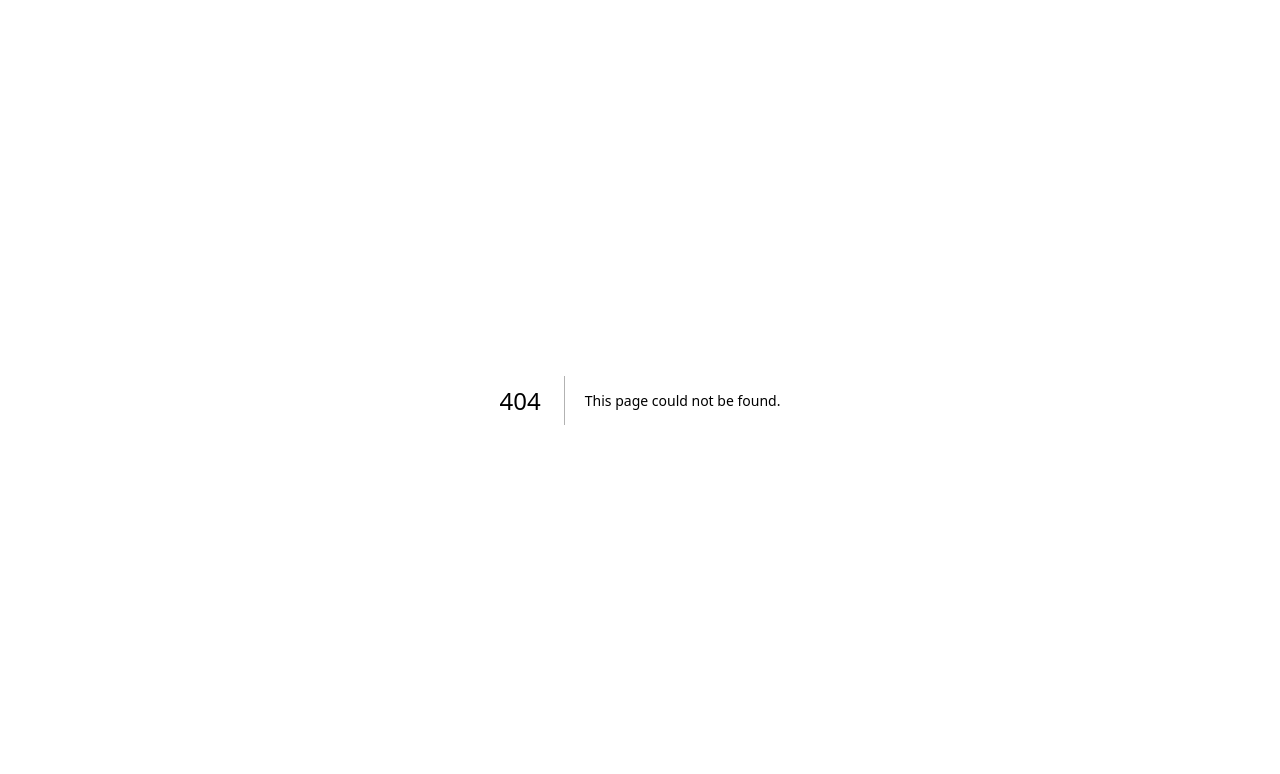
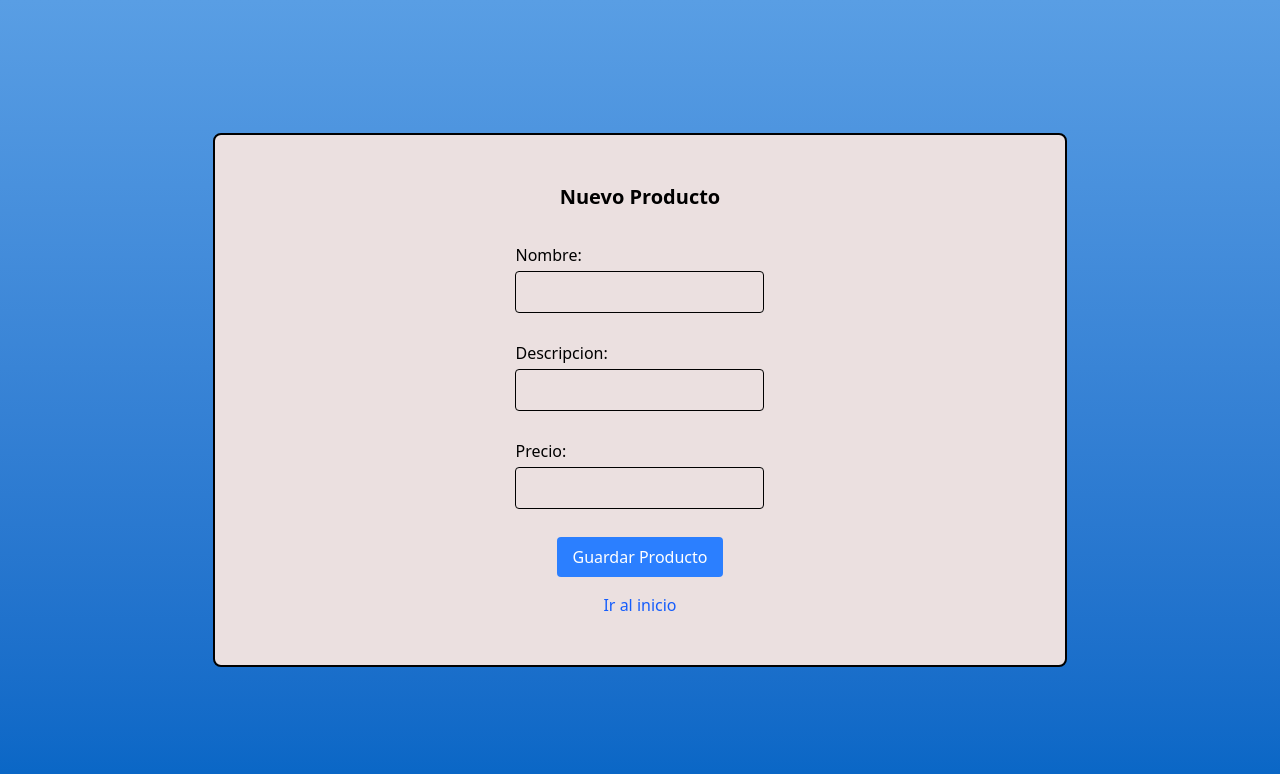
Before and after one commit to netrix4/FrontEndTechnicalTest, a Next.js app: page /products in a window 1280 px wide. Before the commit this address had no page. Shown: the top 774 px of the page. Built offline with nearby package versions, Linux system fonts and the light colour scheme.

Commit message:
Add visual component to add product

```diff
--- /dev/null
+++ b/app/products/page.tsx
@@ -0,0 +1,96 @@
+"use client";
+import React, { useState } from "react";
+
+export default function ProductsPage() {
+  const [name, setName] = useState("");
+  const [description, setDescription] = useState("");
+  const [price, setPrice] = useState("");
+  const [loading, setLoading] = useState(false);
+
+  const handleSubmit = async (e: React.FormEvent) => {
+    e.preventDefault();
+    setLoading(true);
+
+    try {
+      const response = await fetch("/api/products", {
+        method: "POST",
+        headers: { "Content-Type": "application/json" },
+        body: JSON.stringify({
+          name,
+          description,
+          price: parseFloat(price), // Convertimos el string a número para Prisma
+        }),
+      });
+
+      if (response.ok) {
+        alert("¡Producto creado con éxito!");
+        setName("");
+        setPrice("");
+        setDescription("");
+      } else {
+        console.error(response);
+        alert(`Error al insertar`);
+      }
+    } catch (error) {
+      console.error("Error al enviar:", error);
+    } finally {
+      setLoading(false);
+    }
+  };
+  return (
+    <div className="flex h-screen w-screen items-center justify-center bg-gradient-to-b from-[#599ee4] to-[#0565c5] h-screen w-full">
+      <div className="flex flex-col gap-4 h-2/3  w-2/3 bg-[#ebe0e0]  border-2 rounded-lg items-center justify-center">
+        <form
+          onSubmit={handleSubmit}
+          className="flex flex-col gap-4 items-center justify-center"
+        >
+          <h2 className="text-xl font-bold mb-4">Nuevo Producto</h2>
+
+          <div className="mb-3">
+            <label className="block mb-1">Nombre:</label>
+            <input
+              type="text"
+              value={name}
+              onChange={(e) => setName(e.target.value)}
+              className="w-full p-2 border rounded text-black"
+              required
+            />
+          </div>
+          <div className="mb-3">
+            <label className="block mb-1">Descripcion:</label>
+            <input
+              type="text"
+              value={description}
+              onChange={(e) => setDescription(e.target.value)}
+              className="w-full p-2 border rounded text-black"
+              required
+            />
+          </div>
+
+          <div className="mb-3">
+            <label className="block mb-1">Precio:</label>
+            <input
+              type="number"
+              step="0.01"
+              value={price}
+              onChange={(e) => setPrice(e.target.value)}
+              className="w-full p-2 border rounded text-black"
+              required
+            />
+          </div>
+
+          <button
+            type="submit"
+            disabled={loading}
+            className="bg-blue-500 text-white px-4 py-2 rounded hover:bg-blue-600 disabled:bg-gray-400"
+          >
+            {loading ? "Guardando..." : "Guardar Producto"}
+          </button>
+        </form>
+        <a href="/" className="text-blue-600 hover:text-blue-800">
+          Ir al inicio
+        </a>
+      </div>
+    </div>
+  );
+}
--- a/app/views/homeContent.tsx
+++ b/app/views/homeContent.tsx
@@ -7,9 +7,12 @@ export default async function HomeContent() {
   return (
     <div className="flex h-screen w-screen items-center justify-center bg-gradient-to-b from-[#599ee4] to-[#0565c5] h-screen w-full">
       <div className="flex flex-col gap-4 h-2/3  w-2/3 bg-[#ebe0e0]  border-2 rounded-lg items-center justify-center">
-        <p>Lista de productos traido del API</p>
+        <p>Endpoint de productos</p>
         <a href="/api/products" className="text-blue-600 hover:text-blue-800">
-          Click here
+          Enpoint plano de products
+        </a>
+        <a href="/products" className="text-blue-600 hover:text-blue-800">
+          Agrega producto con UI
         </a>
         {products.map((product) => (
           <ProductCard
```
